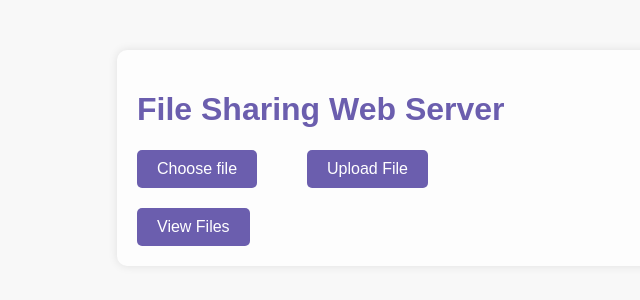
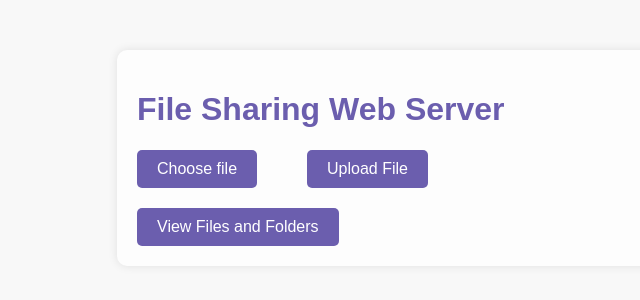
Before and after one commit to 0V3RR1DE0/File-Sharing-Server, a Flask app: page / in a window 1280 px wide. Shown: the top 300 px of the page, without its empty margins (203-843 px from the left). Run offline with Flask 3, Linux system fonts and the light colour scheme.

Commit message:
Update index.html

```diff
--- a/templates/index.html
+++ b/templates/index.html
@@ -16,11 +16,9 @@
                         {{ message }}
                     </div>
                     <script>
-                        // Add JavaScript to fade out the alert after 1.5 seconds
                         setTimeout(function() {
                             var alertDiv = document.querySelector('.alert');
                             alertDiv.style.opacity = '0';
-                            // Reload the page after the alert fades out
                             setTimeout(function() {
                                 location.reload();
                             }, 1500);
@@ -35,9 +33,8 @@
             <span id="selected-file-name"></span>
             <button type="button" onclick="uploadFile()" class="custom-submit-button">Upload File</button>
         </form>
-        <a href="/files" class="rounded-link">View Files</a>
+        <a href="/files" class="rounded-link">View Files and Folders</a>
 
-        <!-- Progress bar container -->
         <div class="progress-container">
             <div class="progress-bar" id="progressBar" style="background-color: #e6d7ff;">0%</div>
         </div>
```
